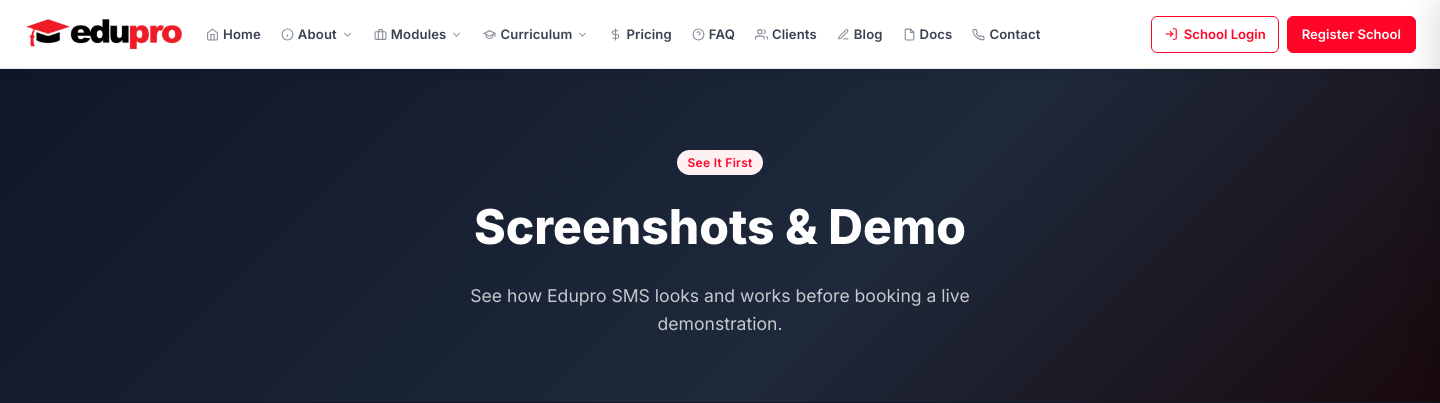
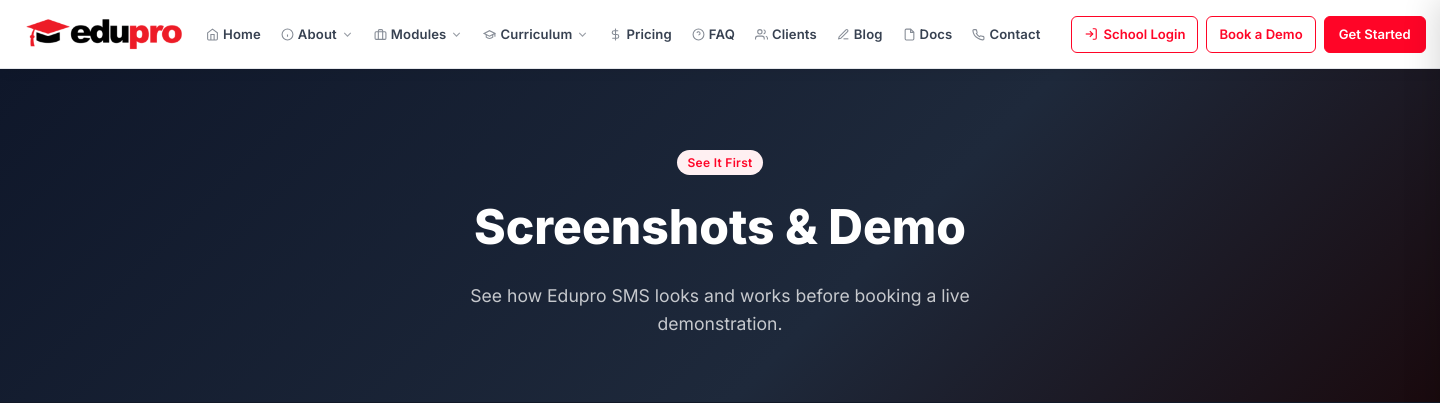
Before and after one commit to ttshava/eduprodocs, a PHP site: page /gallery.php in a window 1440 px wide. Shown: the top 403 px of the page. Run offline with PHP 8.4, Linux system fonts and the light colour scheme; some libraries are stand-ins or nearby versions.

Commit message:
Route functional CTAs to beta.edupro.co.zw platform
Login, Get Started, Book a Demo, and Register CTAs across the site
(nav, footer, homepage, FAQ, pricing, gallery, module pages, docs,
portal dashboard) now point to the working beta.edupro.co.zw
implementations instead of the legacy PHP portal/getting-started/
register/demo pages. Design and layout are unchanged; informational
"guide" links (e.g. the Getting Started Guide content page) still
point internally since they aren't signup actions.

```diff
--- a/clients.php
+++ b/clients.php
@@ -291,8 +291,8 @@ include $_SERVER['DOCUMENT_ROOT'] . '/includes/header.php';
       <h2>Ready to Join Them?</h2>
       <p>See how Edupro SMS can run fees, reporting, and online learning for your school or organisation.</p>
       <div class="clients-cta-actions">
-        <a href="/demo.php" class="btn btn-red">Book a Demo</a>
-        <a href="/register.php" class="btn btn-outline-red">Register Your School</a>
+        <a href="https://beta.edupro.co.zw/book-demo" class="btn btn-red">Book a Demo</a>
+        <a href="https://beta.edupro.co.zw/get-started" class="btn btn-outline-red">Register Your School</a>
       </div>
     </div>
 
--- a/docs.php
+++ b/docs.php
@@ -196,7 +196,7 @@ include $_SERVER['DOCUMENT_ROOT'] . '/includes/header.php';
         </div>
 
         <div style="margin-top:24px;padding-top:20px;border-top:1px solid var(--gray-200);">
-          <a href="/getting-started.php" class="btn btn-red btn-sm" style="width:100%;justify-content:center;border-radius:var(--radius-sm);">
+          <a href="https://beta.edupro.co.zw/get-started" class="btn btn-red btn-sm" style="width:100%;justify-content:center;border-radius:var(--radius-sm);">
             <svg xmlns="http://www.w3.org/2000/svg" viewBox="0 0 24 24" fill="none" stroke="currentColor" stroke-width="2"><polygon points="5 3 19 12 5 21 5 3"/></svg>
             Get Started
           </a>
--- a/faq.php
+++ b/faq.php
@@ -587,7 +587,7 @@ include $_SERVER['DOCUMENT_ROOT'] . '/includes/header.php';
           <div class="still-question-btns">
             <a href="tel:+263788111611" class="btn btn-red">Call +263 788 111 611</a>
             <a href="/contact.php" class="btn btn-outline-white">Send a Message</a>
-            <a href="/demo.php" class="btn btn-outline-white">Book a Demo</a>
+            <a href="https://beta.edupro.co.zw/book-demo" class="btn btn-outline-white">Book a Demo</a>
           </div>
         </div>
 
@@ -601,8 +601,8 @@ include $_SERVER['DOCUMENT_ROOT'] . '/includes/header.php';
     <h2>Ready to See Edupro SMS at Your School?</h2>
     <p>Book a free 45-minute demonstration or register your school today.</p>
     <div class="cta-actions">
-      <a href="/demo.php" class="btn btn-white btn-lg">Book a Free Demo</a>
-      <a href="/register.php" class="btn btn-outline-white btn-lg">Register Your School</a>
+      <a href="https://beta.edupro.co.zw/book-demo" class="btn btn-white btn-lg">Book a Free Demo</a>
+      <a href="https://beta.edupro.co.zw/get-started" class="btn btn-outline-white btn-lg">Register Your School</a>
     </div>
   </div>
 </section>
--- a/gallery.php
+++ b/gallery.php
@@ -129,7 +129,7 @@ include $_SERVER['DOCUMENT_ROOT'] . '/includes/header.php';
       </div>
     </div>
     <div style="text-align:center;margin-top:24px;">
-      <a href="/demo.php" class="btn btn-red btn-lg">Book a Live Demo Instead →</a>
+      <a href="https://beta.edupro.co.zw/book-demo" class="btn btn-red btn-lg">Book a Live Demo Instead →</a>
     </div>
   </div>
 </section>
@@ -313,7 +313,7 @@ include $_SERVER['DOCUMENT_ROOT'] . '/includes/header.php';
 
     <div style="text-align:center;margin-top:48px;">
       <p style="color:var(--gray-500);margin-bottom:20px;">These are illustrated previews. Book a demo to see the live system with real data.</p>
-      <a href="/demo.php" class="btn btn-red btn-lg">Book a Live Demo →</a>
+      <a href="https://beta.edupro.co.zw/book-demo" class="btn btn-red btn-lg">Book a Live Demo →</a>
     </div>
 
   </div>
@@ -330,7 +330,7 @@ include $_SERVER['DOCUMENT_ROOT'] . '/includes/header.php';
     <div class="lightbox-body">
       <p id="lb-desc"></p>
       <div class="lightbox-cta">
-        <a href="/demo.php" class="btn btn-red">Book a Demo to See This Live</a>
+        <a href="https://beta.edupro.co.zw/book-demo" class="btn btn-red">Book a Demo to See This Live</a>
         <button onclick="closeLightbox()" class="btn btn-outline-red">Close</button>
       </div>
     </div>
@@ -342,8 +342,8 @@ include $_SERVER['DOCUMENT_ROOT'] . '/includes/header.php';
     <h2>Ready to See It Live at Your School?</h2>
     <p>A 45-minute live demo — free, no commitment, tailored to your school's needs.</p>
     <div class="cta-actions">
-      <a href="/demo.php" class="btn btn-white btn-lg">Book a Free Demo</a>
-      <a href="/register.php" class="btn btn-outline-white btn-lg">Register Your School</a>
+      <a href="https://beta.edupro.co.zw/book-demo" class="btn btn-white btn-lg">Book a Free Demo</a>
+      <a href="https://beta.edupro.co.zw/get-started" class="btn btn-outline-white btn-lg">Register Your School</a>
     </div>
   </div>
 </section>
--- a/includes/footer.php
+++ b/includes/footer.php
@@ -38,7 +38,8 @@
       <div class="footer-links">
         <a href="/index.php"><svg xmlns="http://www.w3.org/2000/svg" viewBox="0 0 24 24" fill="none" stroke="currentColor" stroke-width="2" aria-hidden="true" width="14" height="14"><polyline points="9 18 15 12 9 6"/></svg>Home</a>
         <a href="/index.php#why"><svg xmlns="http://www.w3.org/2000/svg" viewBox="0 0 24 24" fill="none" stroke="currentColor" stroke-width="2" aria-hidden="true" width="14" height="14"><polyline points="9 18 15 12 9 6"/></svg>Why Edupro</a>
-        <a href="/getting-started.php"><svg xmlns="http://www.w3.org/2000/svg" viewBox="0 0 24 24" fill="none" stroke="currentColor" stroke-width="2" aria-hidden="true" width="14" height="14"><polyline points="9 18 15 12 9 6"/></svg>Get Started</a>
+        <a href="https://beta.edupro.co.zw/get-started"><svg xmlns="http://www.w3.org/2000/svg" viewBox="0 0 24 24" fill="none" stroke="currentColor" stroke-width="2" aria-hidden="true" width="14" height="14"><polyline points="9 18 15 12 9 6"/></svg>Get Started</a>
+        <a href="https://beta.edupro.co.zw/book-demo"><svg xmlns="http://www.w3.org/2000/svg" viewBox="0 0 24 24" fill="none" stroke="currentColor" stroke-width="2" aria-hidden="true" width="14" height="14"><polyline points="9 18 15 12 9 6"/></svg>Book a Demo</a>
         <a href="/subjects.php"><svg xmlns="http://www.w3.org/2000/svg" viewBox="0 0 24 24" fill="none" stroke="currentColor" stroke-width="2" aria-hidden="true" width="14" height="14"><polyline points="9 18 15 12 9 6"/></svg>Curriculum &amp; Subjects</a>
         <a href="/pricing.php"><svg xmlns="http://www.w3.org/2000/svg" viewBox="0 0 24 24" fill="none" stroke="currentColor" stroke-width="2" aria-hidden="true" width="14" height="14"><polyline points="9 18 15 12 9 6"/></svg>Pricing</a>
         <a href="/faq.php"><svg xmlns="http://www.w3.org/2000/svg" viewBox="0 0 24 24" fill="none" stroke="currentColor" stroke-width="2" aria-hidden="true" width="14" height="14"><polyline points="9 18 15 12 9 6"/></svg>FAQ</a>
--- a/includes/header.php
+++ b/includes/header.php
@@ -340,11 +340,12 @@ endif;
     </div><!-- /.nav-links -->
 
     <div class="nav-actions">
-      <a href="/portal/login.php" class="btn-nav-ghost" aria-label="School Portal Login">
+      <a href="https://beta.edupro.co.zw/login" class="btn-nav-ghost" aria-label="School Portal Login">
         <svg xmlns="http://www.w3.org/2000/svg" viewBox="0 0 24 24" fill="none" stroke="currentColor" stroke-width="2" width="14" height="14" aria-hidden="true"><path d="M15 3h4a2 2 0 0 1 2 2v14a2 2 0 0 1-2 2h-4"/><polyline points="10 17 15 12 10 7"/><line x1="15" y1="12" x2="3" y2="12"/></svg>
         School Login
       </a>
-      <a href="/register.php" class="btn-nav-solid">Register School</a>
+      <a href="https://beta.edupro.co.zw/book-demo" class="btn-nav-ghost">Book a Demo</a>
+      <a href="https://beta.edupro.co.zw/get-started" class="btn-nav-solid">Get Started</a>
     </div>
 
     <button class="nav-hamburger" id="navHamburger" aria-label="Open navigation menu" aria-expanded="false" aria-controls="mobileNav">
@@ -371,7 +372,8 @@ endif;
     <div class="mobile-nav-section">
       <div class="mobile-nav-section-title">Main</div>
       <a href="/index.php" class="mobile-nav-link"><svg xmlns="http://www.w3.org/2000/svg" viewBox="0 0 24 24" fill="none" stroke="currentColor" stroke-width="2" width="16" height="16" aria-hidden="true"><path d="m3 9 9-7 9 7v11a2 2 0 0 1-2 2H5a2 2 0 0 1-2-2z"/></svg> Home</a>
-      <a href="/getting-started.php" class="mobile-nav-link"><svg xmlns="http://www.w3.org/2000/svg" viewBox="0 0 24 24" fill="none" stroke="currentColor" stroke-width="2" width="16" height="16" aria-hidden="true"><polyline points="13 17 18 12 13 7"/><polyline points="6 17 11 12 6 7"/></svg> Get Started</a>
+      <a href="https://beta.edupro.co.zw/get-started" class="mobile-nav-link"><svg xmlns="http://www.w3.org/2000/svg" viewBox="0 0 24 24" fill="none" stroke="currentColor" stroke-width="2" width="16" height="16" aria-hidden="true"><polyline points="13 17 18 12 13 7"/><polyline points="6 17 11 12 6 7"/></svg> Get Started</a>
+      <a href="https://beta.edupro.co.zw/book-demo" class="mobile-nav-link"><svg xmlns="http://www.w3.org/2000/svg" viewBox="0 0 24 24" fill="none" stroke="currentColor" stroke-width="2" width="16" height="16" aria-hidden="true"><rect x="3" y="4" width="18" height="18" rx="2"/><line x1="16" y1="2" x2="16" y2="6"/><line x1="8" y1="2" x2="8" y2="6"/><line x1="3" y1="10" x2="21" y2="10"/></svg> Book a Demo</a>
       <a href="/pricing.php" class="mobile-nav-link"><svg xmlns="http://www.w3.org/2000/svg" viewBox="0 0 24 24" fill="none" stroke="currentColor" stroke-width="2" width="16" height="16" aria-hidden="true"><line x1="12" y1="1" x2="12" y2="23"/><path d="M17 5H9.5a3.5 3.5 0 0 0 0 7h5a3.5 3.5 0 0 1 0 7H6"/></svg> Pricing</a>
       <a href="/faq.php" class="mobile-nav-link"><svg xmlns="http://www.w3.org/2000/svg" viewBox="0 0 24 24" fill="none" stroke="currentColor" stroke-width="2" width="16" height="16" aria-hidden="true"><circle cx="12" cy="12" r="10"/><path d="M9.09 9a3 3 0 0 1 5.83 1c0 2-3 3-3 3"/><line x1="12" y1="17" x2="12.01" y2="17"/></svg> FAQ</a>
       <a href="/clients.php" class="mobile-nav-link"><svg xmlns="http://www.w3.org/2000/svg" viewBox="0 0 24 24" fill="none" stroke="currentColor" stroke-width="2" width="16" height="16" aria-hidden="true"><path d="M17 21v-2a4 4 0 0 0-4-4H5a4 4 0 0 0-4 4v2"/><circle cx="9" cy="7" r="4"/><path d="M23 21v-2a4 4 0 0 0-3-3.87"/><path d="M16 3.13a4 4 0 0 1 0 7.75"/></svg> Clients</a>
@@ -423,7 +425,7 @@ endif;
       <svg xmlns="http://www.w3.org/2000/svg" viewBox="0 0 24 24" fill="none" stroke="currentColor" stroke-width="2" width="14" height="14" aria-hidden="true"><path d="M22 16.92v3a2 2 0 0 1-2.18 2 19.79 19.79 0 0 1-8.63-3.07A19.5 19.5 0 0 1 4.69 13.6a19.79 19.79 0 0 1-3.07-8.67A2 2 0 0 1 3.6 3h3a2 2 0 0 1 2 1.72c.127.96.361 1.903.7 2.81a2 2 0 0 1-.45 2.11L8.09 10a16 16 0 0 0 6 6l.81-.81a2 2 0 0 1 2.11-.45c.907.339 1.85.573 2.81.7A2 2 0 0 1 22 16.92z"/></svg>
       Call Us
     </a>
-    <a href="/register.php" class="btn-nav-solid">Register School</a>
+    <a href="https://beta.edupro.co.zw/get-started" class="btn-nav-solid">Get Started</a>
   </div>
 </nav>
 <!-- ══════════════════ END NAVBAR ══════════════════ -->
--- a/index.php
+++ b/index.php
@@ -36,7 +36,7 @@ include $_SERVER['DOCUMENT_ROOT'] . '/includes/header.php';
           Edupro ESMS is a comprehensive 10-module digital ecosystem built for Zimbabwean schools — fully compliant with <strong>ZIMSEC Heritage-Based Curriculum</strong> and <strong>Cambridge</strong>. Works <strong>online and offline</strong>, powered by world-class Moodle LMS technology.
         </p>
         <div class="hero-cta">
-          <a href="/getting-started.php" class="btn btn-white btn-lg">
+          <a href="https://beta.edupro.co.zw/get-started" class="btn btn-white btn-lg">
             <svg xmlns="http://www.w3.org/2000/svg" viewBox="0 0 24 24" fill="none" stroke="currentColor" stroke-width="2"><polygon points="5 3 19 12 5 21 5 3"/></svg>
             Get Started
           </a>
@@ -373,7 +373,7 @@ include $_SERVER['DOCUMENT_ROOT'] . '/includes/header.php';
     <div style="background:var(--gray-900);color:white;border-radius:var(--radius-lg);padding:32px;margin-top:32px;display:flex;gap:32px;align-items:center;flex-wrap:wrap;">
       <div style="flex:1;min-width:200px;"><h4 style="font-size:1rem;font-weight:700;margin-bottom:8px;">Office Location</h4><p style="font-size:0.92rem;color:var(--gray-400);margin:0;"><?= ADDRESS ?><br><span style="color:var(--gray-500);font-size:0.85rem;">Mon–Fri · 8:00 AM – 5:00 PM CAT</span></p></div>
       <div style="flex:1;min-width:200px;"><h4 style="font-size:1rem;font-weight:700;margin-bottom:8px;">Banking Details</h4><p style="font-size:0.92rem;color:var(--gray-400);margin:0;">Steward Bank<br>USD Account: 1044227483<br>ZiG Account: 1044488473</p></div>
-      <div style="flex-shrink:0;"><a href="/getting-started.php" class="btn btn-red">Schedule a Demo Visit</a></div>
+      <div style="flex-shrink:0;"><a href="https://beta.edupro.co.zw/book-demo" class="btn btn-red">Schedule a Demo Visit</a></div>
     </div>
   </div>
 </section>
@@ -385,7 +385,7 @@ include $_SERVER['DOCUMENT_ROOT'] . '/includes/header.php';
     <h2>Start Your School's Digital Journey Today</h2>
     <p>Join the growing community of Zimbabwean schools that have modernised administration, enhanced teaching, and empowered parents with Edupro ESMS.</p>
     <div class="cta-actions">
-      <a href="/getting-started.php" class="btn btn-white btn-lg">Get Started — It's Simple</a>
+      <a href="https://beta.edupro.co.zw/get-started" class="btn btn-white btn-lg">Get Started — It's Simple</a>
       <a href="/docs.php" class="btn btn-outline-white btn-lg">Read Documentation</a>
     </div>
   </div>
--- a/modules/adm-200.php
+++ b/modules/adm-200.php
@@ -253,7 +253,7 @@ include $_SERVER['DOCUMENT_ROOT'] . '/includes/header.php';
     <p>Contact our Harare team for a live demonstration of this module.</p>
     <div class="cta-actions">
       <a href="tel:+263788111611" class="btn btn-white btn-lg">Call +263 788 111 611</a>
-      <a href="/getting-started.php" class="btn btn-outline-white btn-lg">Get Started</a>
+      <a href="https://beta.edupro.co.zw/get-started" class="btn btn-outline-white btn-lg">Get Started</a>
     </div>
   </div>
 </section>
--- a/modules/ast-900.php
+++ b/modules/ast-900.php
@@ -265,7 +265,7 @@ include $_SERVER['DOCUMENT_ROOT'] . '/includes/header.php';
     <p>Contact our Harare team for a live demonstration of this module.</p>
     <div class="cta-actions">
       <a href="tel:+263788111611" class="btn btn-white btn-lg">Call +263 788 111 611</a>
-      <a href="/getting-started.php" class="btn btn-outline-white btn-lg">Get Started</a>
+      <a href="https://beta.edupro.co.zw/get-started" class="btn btn-outline-white btn-lg">Get Started</a>
     </div>
   </div>
 </section>
--- a/modules/att-300.php
+++ b/modules/att-300.php
@@ -238,7 +238,7 @@ include $_SERVER['DOCUMENT_ROOT'] . '/includes/header.php';
     <p>Contact our Harare team for a live demonstration of this module.</p>
     <div class="cta-actions">
       <a href="tel:+263788111611" class="btn btn-white btn-lg">Call +263 788 111 611</a>
-      <a href="/getting-started.php" class="btn btn-outline-white btn-lg">Get Started</a>
+      <a href="https://beta.edupro.co.zw/get-started" class="btn btn-outline-white btn-lg">Get Started</a>
     </div>
   </div>
 </section>
--- a/modules/com-400.php
+++ b/modules/com-400.php
@@ -252,7 +252,7 @@ include $_SERVER['DOCUMENT_ROOT'] . '/includes/header.php';
     <p>Contact our Harare team for a live demonstration of this module.</p>
     <div class="cta-actions">
       <a href="tel:+263788111611" class="btn btn-white btn-lg">Call +263 788 111 611</a>
-      <a href="/getting-started.php" class="btn btn-outline-white btn-lg">Get Started</a>
+      <a href="https://beta.edupro.co.zw/get-started" class="btn btn-outline-white btn-lg">Get Started</a>
     </div>
   </div>
 </section>
--- a/modules/fin-500.php
+++ b/modules/fin-500.php
@@ -243,7 +243,7 @@ include $_SERVER['DOCUMENT_ROOT'] . '/includes/header.php';
     <p>Contact our Harare team for a live demonstration of this module.</p>
     <div class="cta-actions">
       <a href="tel:+263788111611" class="btn btn-white btn-lg">Call +263 788 111 611</a>
-      <a href="/getting-started.php" class="btn btn-outline-white btn-lg">Get Started</a>
+      <a href="https://beta.edupro.co.zw/get-started" class="btn btn-outline-white btn-lg">Get Started</a>
     </div>
   </div>
 </section>
--- a/modules/rpt-800-guide.php
+++ b/modules/rpt-800-guide.php
@@ -890,7 +890,7 @@ include $_SERVER['DOCUMENT_ROOT'] . '/includes/header.php';
         <li><a href="/modules/rpt-800.php">RPT-800 Academic Reporting — Module Overview</a></li>
         <li><a href="sim-100.html">SIM-100 Student Information Management</a></li>
         <li><a href="lms-200.html">LMS-200 Moodle Learning Management</a></li>
-        <li><a href="../portal/login.php">School Portal Login</a></li>
+        <li><a href="https://beta.edupro.co.zw/login">School Portal Login</a></li>
         <li><a href="../contact.php">Contact &amp; Support</a></li>
       </ul>
     </section>
--- a/modules/rpt-800.php
+++ b/modules/rpt-800.php
@@ -270,7 +270,7 @@ include $_SERVER['DOCUMENT_ROOT'] . '/includes/header.php';
     <p>Contact our Harare team for a live demonstration of this module.</p>
     <div class="cta-actions">
       <a href="tel:+263788111611" class="btn btn-white btn-lg">Call +263 788 111 611</a>
-      <a href="/getting-started.php" class="btn btn-outline-white btn-lg">Get Started</a>
+      <a href="https://beta.edupro.co.zw/get-started" class="btn btn-outline-white btn-lg">Get Started</a>
     </div>
   </div>
 </section>
--- a/modules/sim-100.php
+++ b/modules/sim-100.php
@@ -280,7 +280,7 @@ include $_SERVER['DOCUMENT_ROOT'] . '/includes/header.php';
     <p>Contact our Harare team for a live demonstration of this module.</p>
     <div class="cta-actions">
       <a href="tel:+263788111611" class="btn btn-white btn-lg">Call +263 788 111 611</a>
-      <a href="/getting-started.php" class="btn btn-outline-white btn-lg">Get Started</a>
+      <a href="https://beta.edupro.co.zw/get-started" class="btn btn-outline-white btn-lg">Get Started</a>
     </div>
   </div>
 </section>
--- a/modules/trn-1000.php
+++ b/modules/trn-1000.php
@@ -331,7 +331,7 @@ include $_SERVER['DOCUMENT_ROOT'] . '/includes/header.php';
     <p>Contact our Harare team for a live demonstration of this module.</p>
     <div class="cta-actions">
       <a href="tel:+263788111611" class="btn btn-white btn-lg">Call +263 788 111 611</a>
-      <a href="/getting-started.php" class="btn btn-outline-white btn-lg">Get Started</a>
+      <a href="https://beta.edupro.co.zw/get-started" class="btn btn-outline-white btn-lg">Get Started</a>
     </div>
   </div>
 </section>
--- a/modules/tts-300.php
+++ b/modules/tts-300.php
@@ -237,7 +237,7 @@ include $_SERVER['DOCUMENT_ROOT'] . '/includes/header.php';
     <p>Contact our Harare team for a live demonstration of this module.</p>
     <div class="cta-actions">
       <a href="tel:+263788111611" class="btn btn-white btn-lg">Call +263 788 111 611</a>
-      <a href="/getting-started.php" class="btn btn-outline-white btn-lg">Get Started</a>
+      <a href="https://beta.edupro.co.zw/get-started" class="btn btn-outline-white btn-lg">Get Started</a>
     </div>
   </div>
 </section>
--- a/portal/dashboard.php
+++ b/portal/dashboard.php
@@ -399,7 +399,7 @@ body { font-family:var(--font); background:var(--gray-50); color:var(--gray-900)
       <svg xmlns="http://www.w3.org/2000/svg" viewBox="0 0 24 24" fill="none" stroke="currentColor" stroke-width="2"><path d="M12 22s8-4 8-10V5l-8-3-8 3v7c0 6 8 10 8 10z"/></svg>
       View Plans
     </a>
-    <a class="quick-action" href="../demo.php" target="_blank">
+    <a class="quick-action" href="https://beta.edupro.co.zw/book-demo" target="_blank">
       <svg xmlns="http://www.w3.org/2000/svg" viewBox="0 0 24 24" fill="none" stroke="currentColor" stroke-width="2"><polygon points="5 3 19 12 5 21 5 3"/></svg>
       Book a Demo
     </a>
--- a/pricing.php
+++ b/pricing.php
@@ -716,8 +716,8 @@ include $_SERVER['DOCUMENT_ROOT'] . '/includes/header.php';
     <h2>Ready to Get Started?</h2>
     <p>Generate your quotation above, or register your school and our team will prepare a deployment proposal within 3 business days.</p>
     <div class="cta-actions">
-      <a href="/register.php" class="btn btn-white btn-lg">Register Your School</a>
-      <a href="/demo.php" class="btn btn-outline-white btn-lg">Book a Demo First</a>
+      <a href="https://beta.edupro.co.zw/get-started" class="btn btn-white btn-lg">Register Your School</a>
+      <a href="https://beta.edupro.co.zw/book-demo" class="btn btn-outline-white btn-lg">Book a Demo First</a>
     </div>
   </div>
 </section>
```
